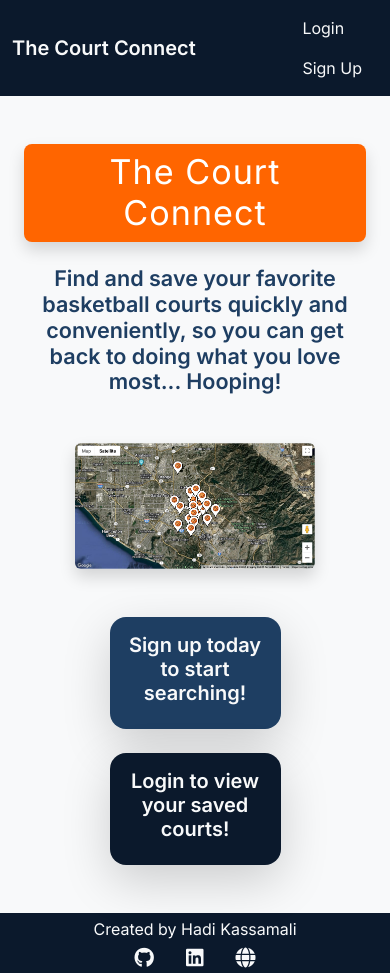
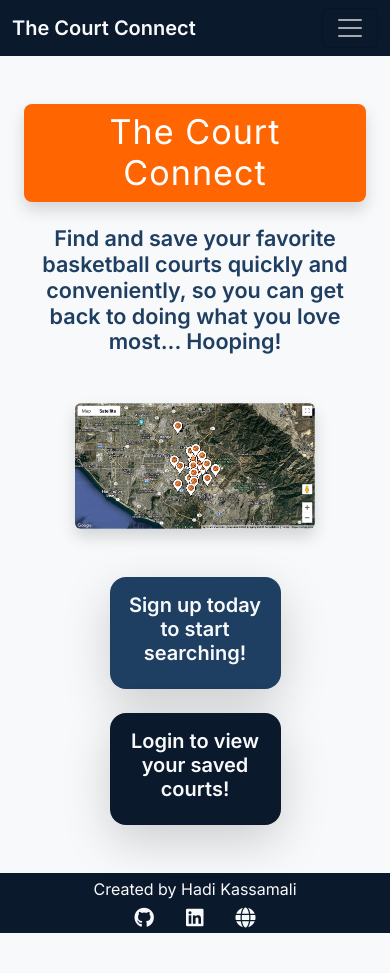
Before and after one commit to hdkassamali/The-Court-Connect, a Flask app: page / in a window 390 px wide. After the commit the page ends 933 px from the top, so only its background shows below. Run offline with Flask 3, Linux system fonts and the light colour scheme.

Commit message:
Added a collapsible menu for nav icons on smaller screens. Used bootstrap collapse in base.html to achieve this. Added bootstrap JS cdn script. Added styling updates in main.css. Edited all custom class names to not contain underscores, but dashes.

```diff
--- a/static/css/main.css
+++ b/static/css/main.css
@@ -9,34 +9,44 @@ h1 {
   letter-spacing: 1px;
 }
 
-.map_image {
+#map_image {
   width: 70%;
   height: 70%;
 }
 
-.navbar_title {
+.navbar-light .navbar-toggler-icon {
+  filter: invert(1);
+}
+
+.navbar-title {
   font-weight: bold;
   transition: transform 0.3s ease, color 0.3s ease;
 }
 
-.navbar_title:hover,
-.navbar_link:hover {
+.navbar-title:hover:hover,
+.navbar-link:hover {
   transform: scale(1.05);
 }
 
-.navbar_link {
+.navbar-link {
   transition: color 0.2s ease, transform 0.2s ease;
 }
 
-.homepage_link {
+@media (max-width: 991px) {
+  .navbar-link:hover {
+    transform: scale(1.01);
+  }
+}
+
+.homepage-link {
   text-decoration: none;
 }
 
-.homepage_link:hover {
+.homepage-link:hover {
   text-decoration: underline;
 }
 
-.homepage_card {
+.homepage-card {
   max-width: 50%;
   margin: auto;
 }
--- a/templates/base.html
+++ b/templates/base.html
@@ -45,33 +45,41 @@
   <body class="bg-light text-custom-primary">
     <nav class="navbar navbar-expand-lg navbar-light bg-custom-accent">
       <div class="container">
-        <a href="/" class="navbar-brand text-light navbar_title">The Court Connect</a>
-        <ul class="navbar-nav ml-auto">
+        <a href="/" class="navbar-brand text-light navbar-title">The Court Connect</a>
+
+        <button class="navbar-toggler" type="button" data-bs-toggle="collapse" data-bs-target="#navbarSupportedContent"
+                aria-controls="navbarSupportedContent" aria-expanded="false" aria-label="Toggle navigation">
+          <span class="navbar-toggler-icon"></span>
+        </button>
+
+        <div class="collapse navbar-collapse" id="navbarSupportedContent">
+          <ul class="navbar-nav ms-auto">
             {% if g.user %}
             <li class="nav-item navbar-text text-light me-3">
             {{ g.user.first_name + " " + g.user.last_name }}
           </li>
             <li class="nav-item">
-          <a class="nav-link me-3 text-light" href="/search"><i class="fa-solid fa-magnifying-glass"></i></a>
+            <a class="nav-link me-3 text-light navbar-link" href="/search"><i class="fa-solid fa-magnifying-glass"></i></a>
             </li>
             <li class="nav-item">
-          <a class="nav-link me-3 text-light" href="/users/{{g.user.username}}/saved_courts"><i class="fa-solid fa-basketball"></i></a>
+            <a class="nav-link me-3 text-light navbar-link" href="/users/{{g.user.username}}/saved_courts"><i class="fa-solid fa-basketball"></i></a>
             </li>
             <li class="nav-item">
-          <a class="nav-link me-3 text-light" href="/users/{{g.user.username}}/user_profile"><i class="fa-solid fa-user-large"></i></a>
+            <a class="nav-link me-3 text-light navbar-link" href="/users/{{g.user.username}}/user_profile"><i class="fa-solid fa-user-large"></i></a>
             </li>
             <li class="nav-item">
-            <a class="nav-link me-3 text-light" href="/logout">Logout</a>
+              <a class="nav-link me-3 text-light navbar-link" href="/logout">Logout</a>
             </li>
             {% else %}
             <li class="nav-item">
-            <a class="nav-link me-3 text-light navbar_link" href="/login">Login</a>
+              <a class="nav-link me-3 text-light navbar-link" href="/login">Login</a>
             </li>
             <li class="nav-item">
-            <a class="nav-link me-3 text-light navbar_link" href="/register">Sign Up</a>
+              <a class="nav-link me-3 text-light navbar-link" href="/register">Sign Up</a>
             </li>
             {% endif %}
           </ul>
+        </div>
       </div>
     </nav>
 
@@ -114,6 +122,13 @@
 
     <!-- If additional scripts are needed in the body of a certain template -->
     {% block body_scripts %} {% if body_scripts %} {% endif %} {% endblock %}
+    <!-- Bootstrap JS CDN -->
+
+    <script
+      src="https://cdn.jsdelivr.net/npm/bootstrap@5.3.3/dist/js/bootstrap.bundle.min.js"
+      integrity="sha384-YvpcrYf0tY3lHB60NNkmXc5s9fDVZLESaAA55NDzOxhy9GkcIdslK1eN7N6jIeHz"
+      crossorigin="anonymous">
+    </script>
     <script>
       document.addEventListener("DOMContentLoaded", function () {
         setTimeout(function () {
--- a/templates/homepage.html
+++ b/templates/homepage.html
@@ -19,7 +19,8 @@ block content %}
 
 <div class="container text-center my-5">
   <img
-    class="map_image rounded shadow"
+    id="map_image"
+    class="rounded shadow"
     src="{{ url_for('static', filename='images/basketball_court_finder_example.png') }}"
     alt="Google Maps Basketball Court Finder"
     style="max-width: 100%; height: auto"
@@ -30,10 +31,10 @@ block content %}
   <div class="row justify-content-center g-4">
   {% if not g.user %}
     <div class="col-md-5">
-      <div class="card shadow-lg bg-custom-secondary border-0 rounded-4 homepage_card">
+      <div class="card shadow-lg bg-custom-secondary border-0 rounded-4 homepage-card">
         <div class="card-body text-center">
           <h5 class="card-title">
-            <a href="/register" class="text-light homepage_link">
+            <a href="/register" class="text-light homepage-link">
               <strong>Sign up today to start searching!</strong>
             </a>
           </h5>
@@ -41,10 +42,10 @@ block content %}
       </div>
     </div>
     <div class="col-md-5">
-      <div class="card shadow-lg bg-custom-accent border-0 rounded-4 homepage_card">
+      <div class="card shadow-lg bg-custom-accent border-0 rounded-4 homepage-card">
         <div class="card-body text-center">
           <h5 class="card-title">
-            <a class="text-light homepage_link" href="/login">
+            <a class="text-light homepage-link" href="/login">
               <strong>Login to view your saved courts!</strong>
             </a>
           </h5>
@@ -53,10 +54,10 @@ block content %}
     </div>
     {% else %}
     <div class="col-md-5">
-      <div class="card shadow-lg bg-custom-secondary border-0 rounded-4 homepage_card">
+      <div class="card shadow-lg bg-custom-secondary border-0 rounded-4 homepage-card">
         <div class="card-body text-center">
           <h5 class="card-title">
-            <a href="/search" class="text-light homepage_link">
+            <a href="/search" class="text-light homepage-link">
               <strong>Search for basketball courts!</strong>
             </a>
           </h5>
@@ -64,10 +65,10 @@ block content %}
       </div>
     </div>
     <div class="col-md-5">
-      <div class="card shadow-lg bg-custom-accent border-0 rounded-4 homepage_card">
+      <div class="card shadow-lg bg-custom-accent border-0 rounded-4 homepage-card">
         <div class="card-body text-center">
           <h5 class="card-title">
-            <a class="text-light homepage_link" href="/users/{{g.user.username}}/saved_courts">
+            <a class="text-light homepage-link" href="/users/{{g.user.username}}/saved_courts">
               <strong>View your saved courts!</strong>
             </a>
           </h5>
```
Lines whose indentation alone changed are shown as unchanged.
